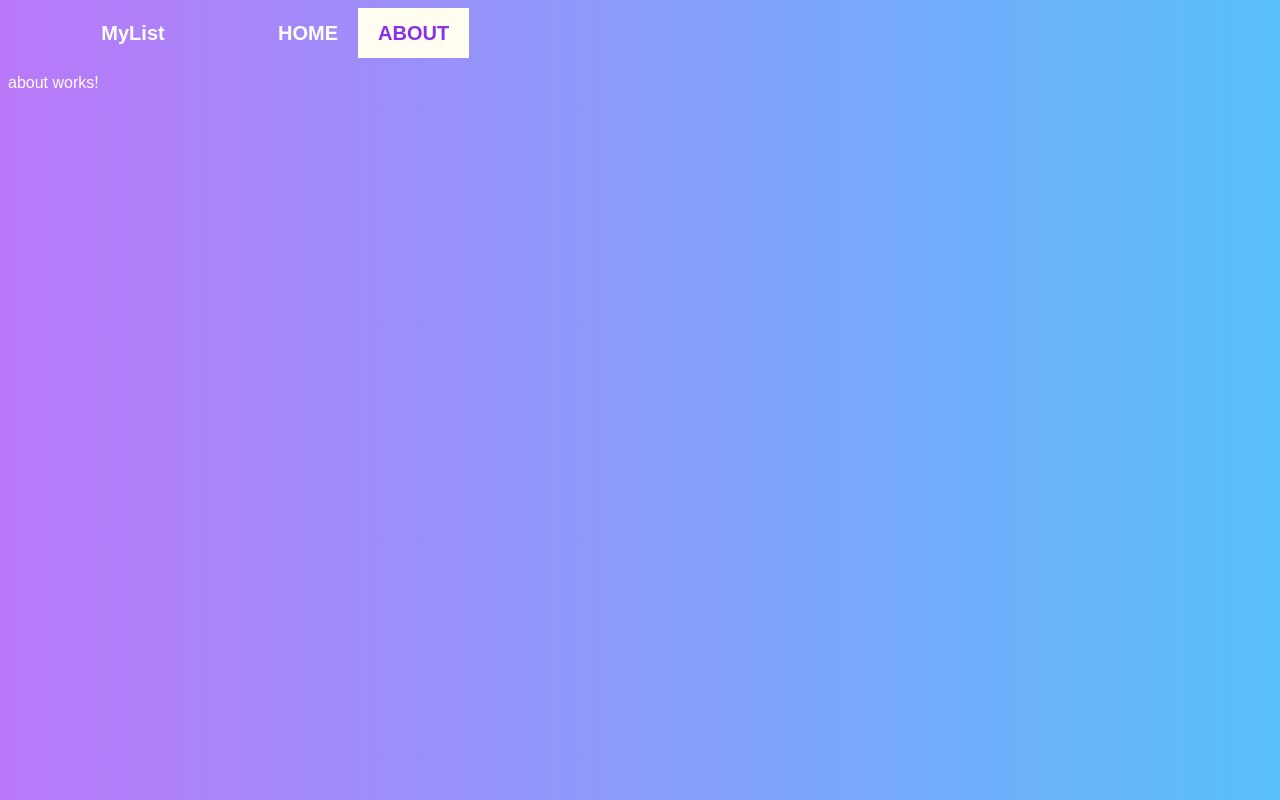
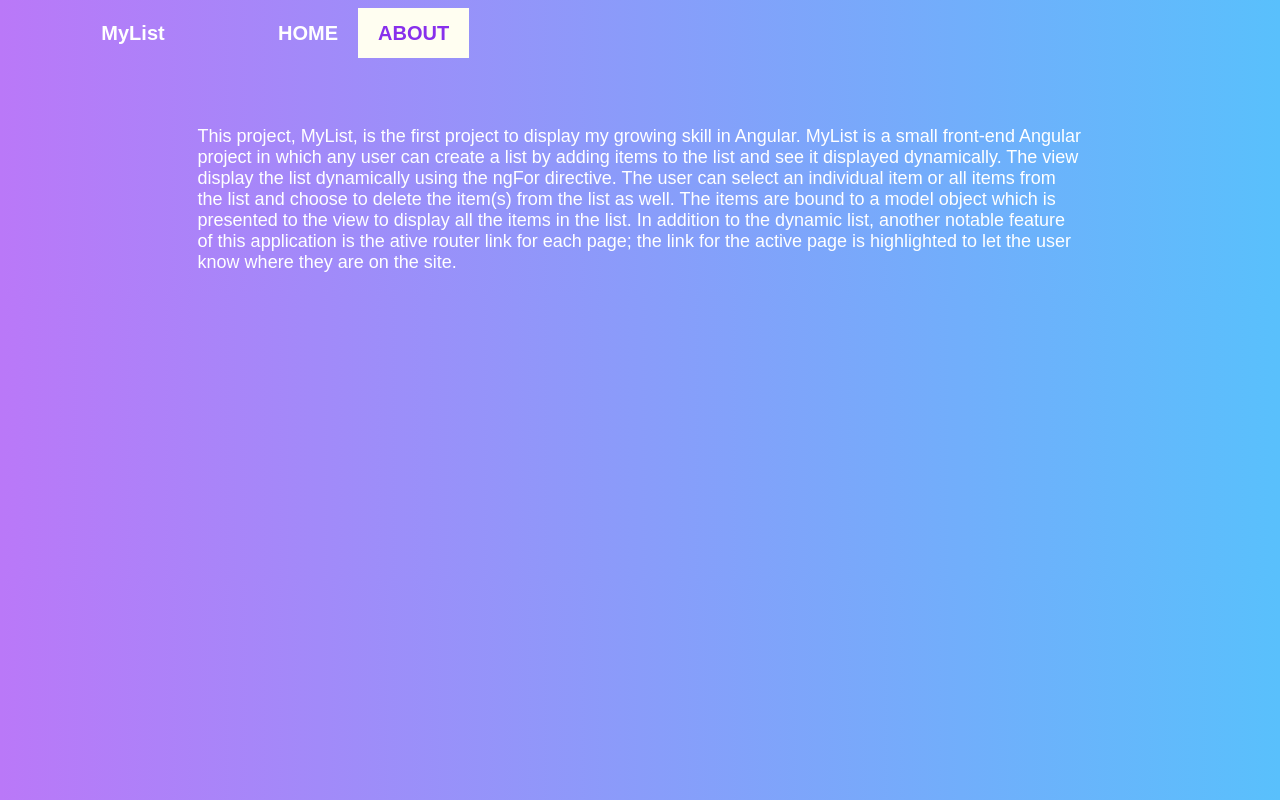
Before and after one commit to kendy-portfolio/angular5-list-maker, an Angular app: page /about in a window 1280 px wide. Built offline with nearby package versions, Linux system fonts and the light colour scheme.

Commit message:
added project description to about page

```diff
--- a/src/app/about/about.component.html
+++ b/src/app/about/about.component.html
@@ -1,3 +1,11 @@
-
-
-<p>about works!</p>
+<div class="spacer"></div>
+<div class="container">
+    <p>
+        This project, MyList, is the first project to display my growing skill in Angular. MyList is a small front-end Angular project
+        in which any user can create a list by adding items to the list and see it displayed dynamically. The view display the list dynamically
+        using the ngFor directive. The user can select an individual item or all items from the list and choose to delete the item(s) from the list as well. The items are bound
+        to a model object which is presented to the view to display all the items in the list. In addition to the dynamic list,
+        another notable feature of this application is the ative router link for each page; the link for the active page is highlighted
+        to let the user know where they are on the site.
+    </p>
+</div>
--- a/src/app/about/about.component.scss
+++ b/src/app/about/about.component.scss
@@ -0,0 +1,14 @@
+.spacer {
+    padding-top: 50px;
+    width: 100%;
+}
+
+.container {
+    margin: auto;
+    width: 70%;
+}
+
+p {
+    color: white;
+    font-size: 18px;
+}
```
